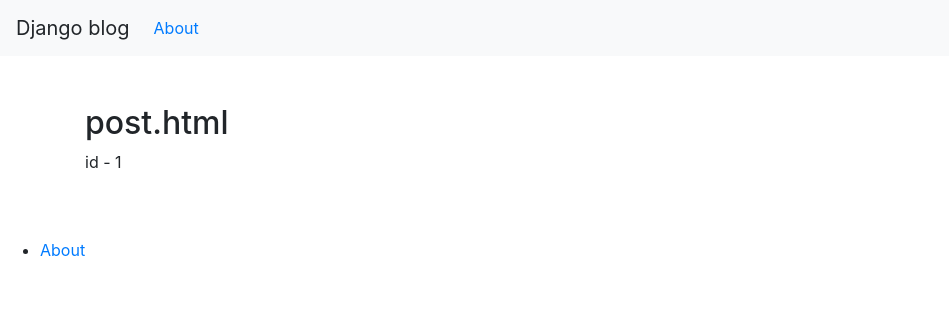
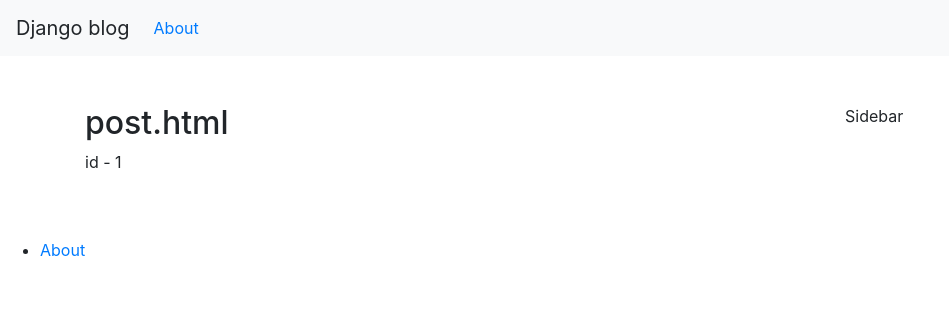
Before and after one commit to craigdanj/django-blog, a Django app: page /post/1/ in a window 1280 px wide. Shown: the top 316 px of the page, without its empty margins (0-949 px from the left). Run offline with Django 3.2, Linux system fonts and the light colour scheme; some libraries are stand-ins or nearby versions.

Commit message:
siebar added

```diff
--- a/blog/posts/templates/posts/base.html
+++ b/blog/posts/templates/posts/base.html
@@ -27,8 +27,17 @@
 
 		<content>
 			<div class="container pt-5 pb-5">
-				{% block content %}
-				{% endblock %}
+				<div class="row">
+					<div class="col-8">
+						{% block content %}
+						{% endblock %}
+					</div>
+					<div class="col">
+						<p>Sidebar</p>
+						{% block sidebar %}
+						{% endblock %}
+					</div>
+				</div>
 			</div>
 		</content>
 
```
